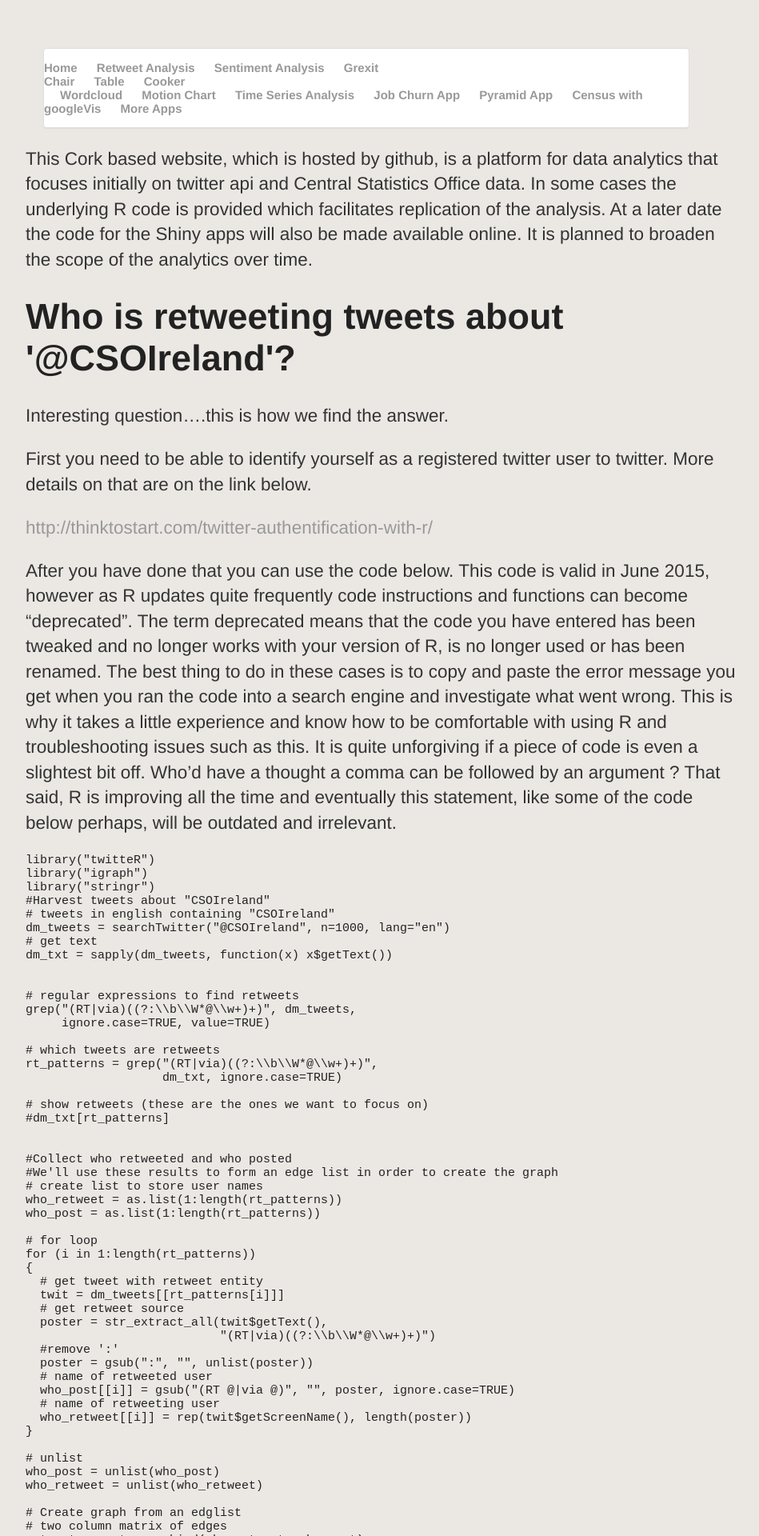
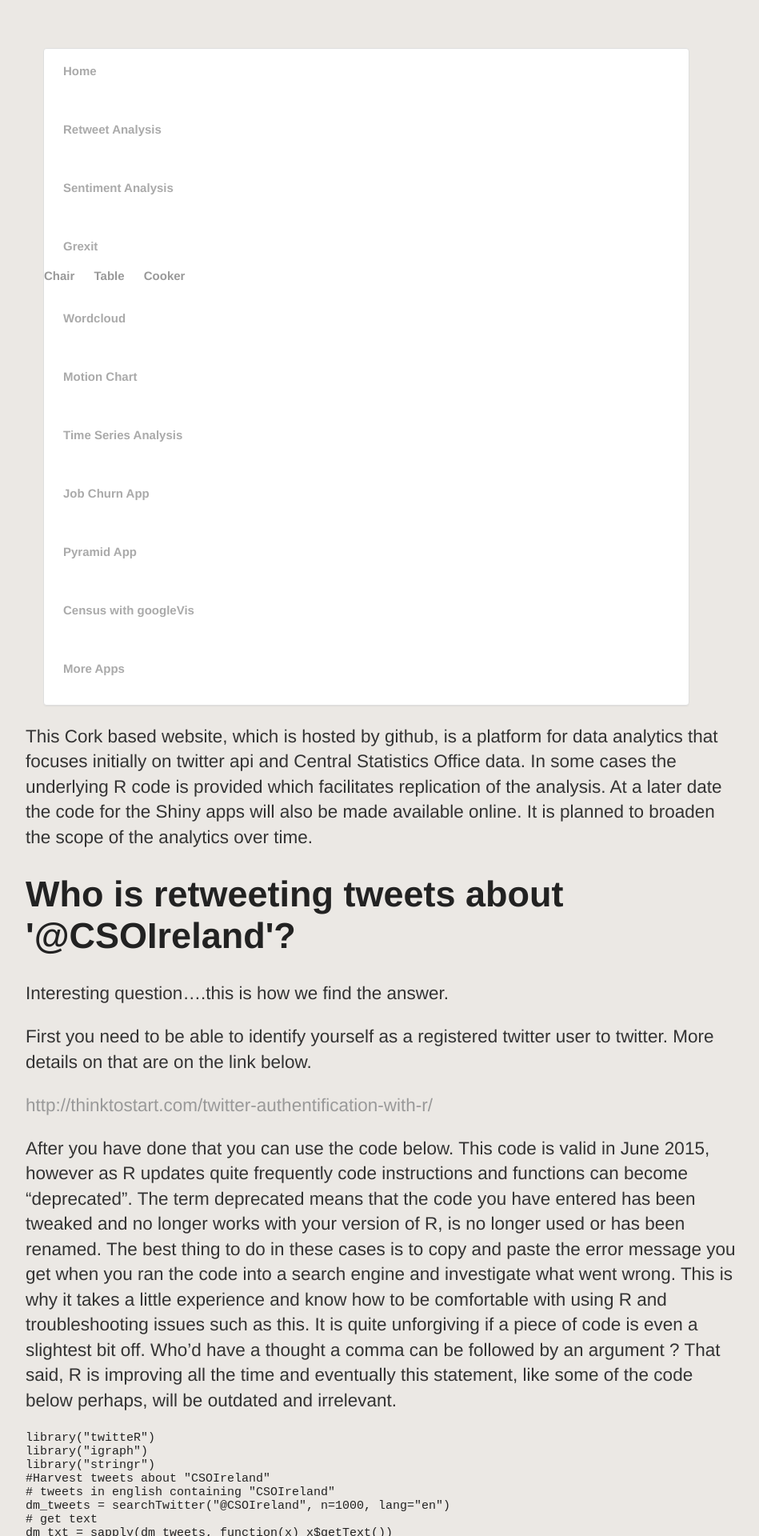
Before and after one commit to CorkDataAnalytics/CorkDataAnalytics.github.io, a Jekyll site: the page built from index.html, in a window 1280 px wide. Shown: the top 1920 px of the page at 80% size, without its empty margins (160-1109 px from the left). Built offline with Jekyll 4.4.1, drawn with Linux system fonts in a browser that asks for light colours; comment, search, counter and statistics services are not loaded.

Commit message:
Update main.css

```diff
--- a/css/main.css
+++ b/css/main.css
@@ -117,6 +117,31 @@ nav {
 	width: 90%;
 }
 
+
+	nav ul {
+	margin: 0;
+	padding: 0;
+}
+
+	nav ul li {
+		display: inline-block;
+		list-style-type: none;
+
+		-webkit-transition: all 0.2s;
+		-moz-transition: all 0.2s;
+		-ms-transition: all 0.2s;
+		-o-transition: all 0.2s;
+		transition: all 0.2s;
+	}
+
+		nav > ul > li > a {
+			color: #aaa;
+			display: block;
+			line-height: 56px;
+			padding: 0 24px;
+			text-decoration: none;
+		}
+
 nav ul, footer ul {
     font-family:'Helvetica', 'Arial', 'Sans-Serif';
     padding: 0px;
```
